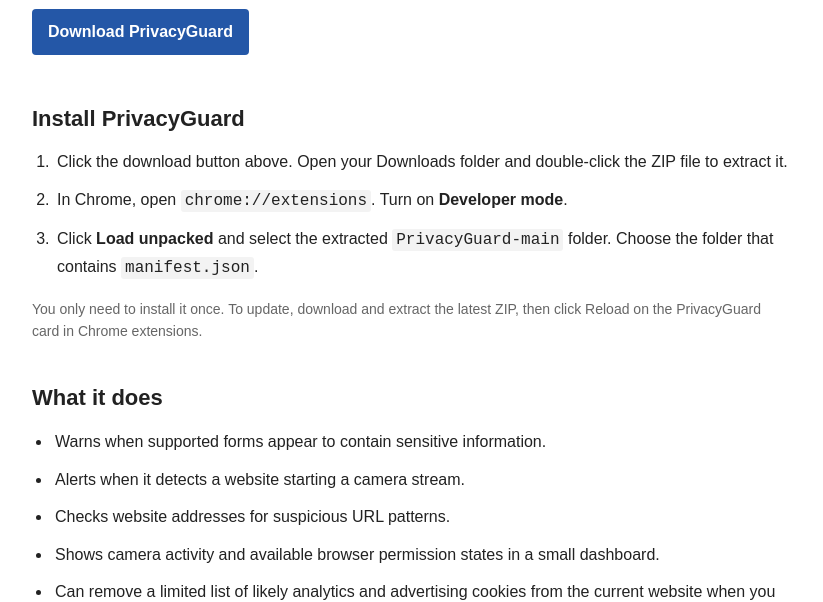
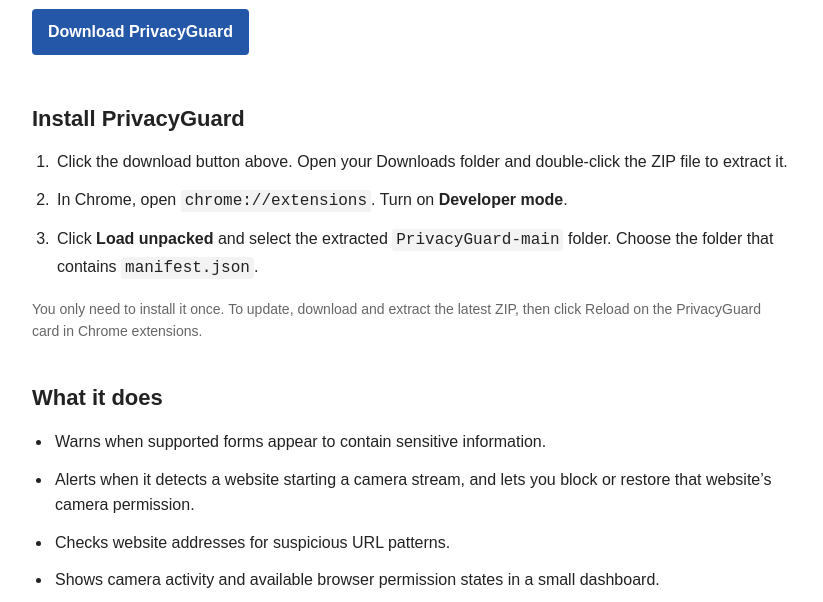
Before and after one commit to nmcode3-dot/PrivacyGuard, a browser extension: page docs/index.html in a window 1280 px wide. Shown: the part 186-788 px from the top of the page, without its empty margins (228-1051 px from the left). Drawn offline with Linux system fonts and the light colour scheme.

Commit message:
Update installation page with camera permission controls

```diff
--- a/docs/index.html
+++ b/docs/index.html
@@ -174,7 +174,7 @@
     <h2>What it does</h2>
     <ul class="feature-list">
       <li>Warns when supported forms appear to contain sensitive information.</li>
-      <li>Alerts when it detects a website starting a camera stream.</li>
+      <li>Alerts when it detects a website starting a camera stream, and lets you block or restore that website’s camera permission.</li>
       <li>Checks website addresses for suspicious URL patterns.</li>
       <li>Shows camera activity and available browser permission states in a small dashboard.</li>
       <li>Can remove a limited list of likely analytics and advertising cookies from the current website when you click the cleaner.</li>
```
